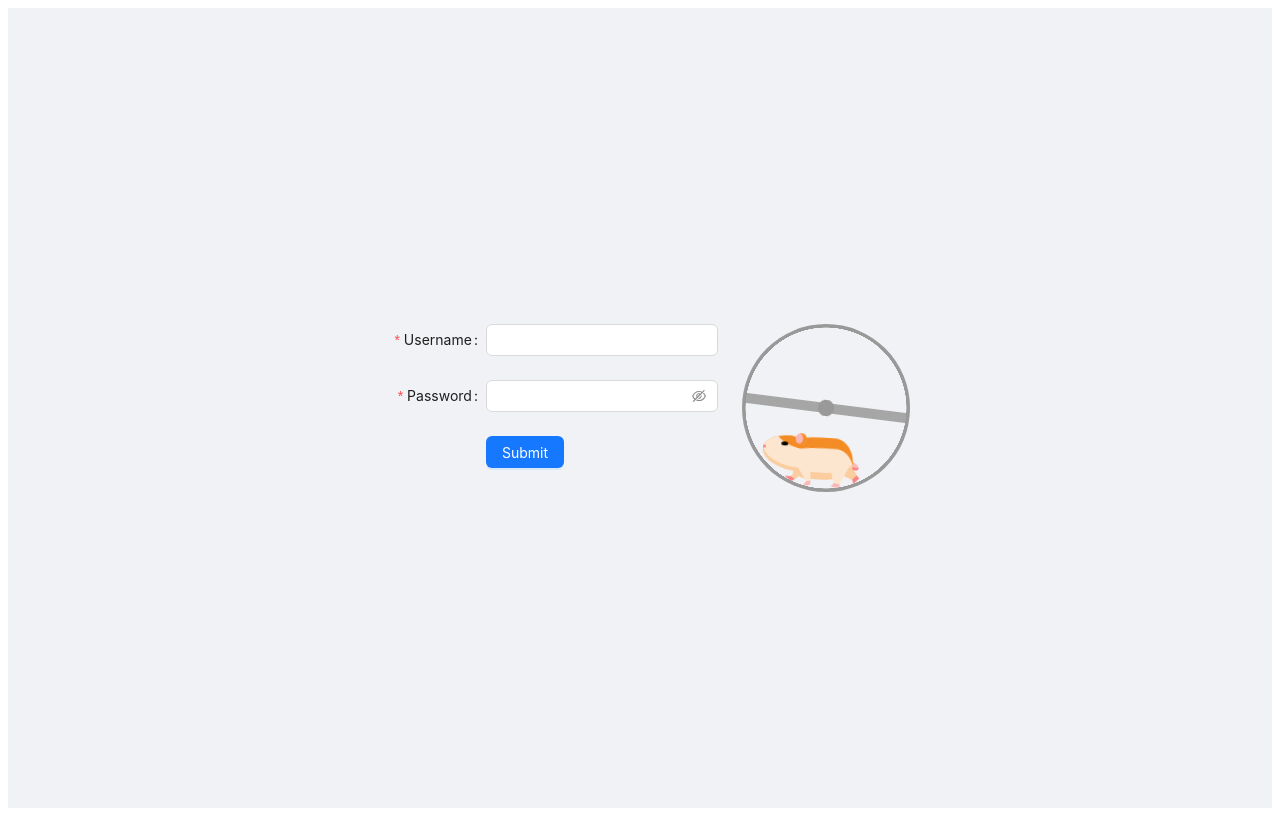
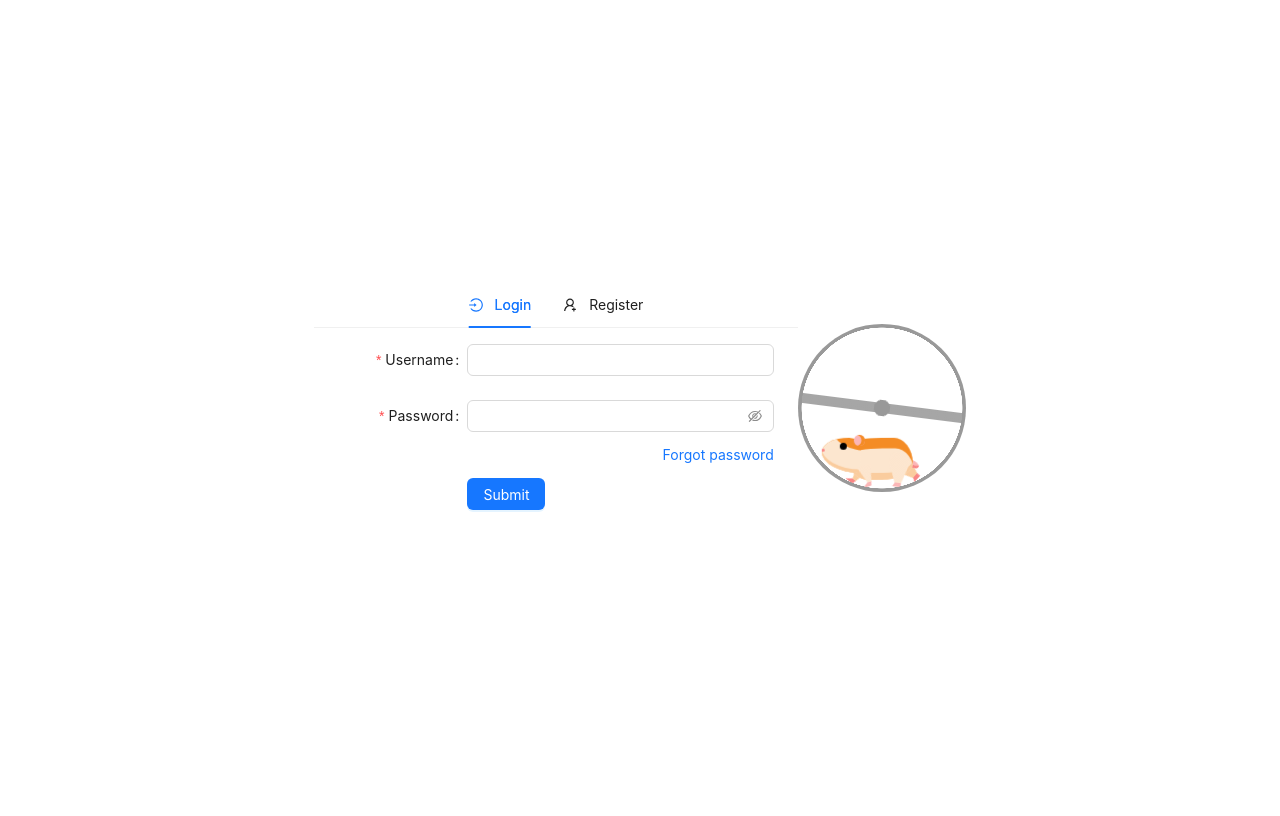
Before and after one commit to danglinh152/react-vite-test, a React (Vite) app: page /login in a window 1280 px wide. Built offline with nearby package versions, Linux system fonts and the light colour scheme.

Commit message:
loginform

```diff
--- a/src/components/formLogin.tsx
+++ b/src/components/formLogin.tsx
@@ -1,7 +1,11 @@
 import React from "react";
 import type { FormProps } from "antd";
-import { Button, Checkbox, Form, Input } from "antd";
+import { Button, Checkbox, Form, Input, Tabs } from "antd";
 import Loader from "./loader";
+import {
+  LoginOutlined,
+  UserAddOutlined,
+} from "@ant-design/icons";
 
 type FieldType = {
   username: string;
@@ -41,27 +45,73 @@ const onFinishFailed: FormProps<FieldType>["onFinishFailed"] = (errorInfo) => {
   console.log("Failed:", errorInfo);
 };
 
-const FormLogin: React.FC = () => (
-  <>
-  <div className="container" style={{
-    display: "flex",
-    justifyContent: "center",
-    alignItems: "center",
-    height: "100vh",
-    background: "#f0f2f5"
-  }}
-  >
+const LoginChildren = () => {
+  return (
     <Form
     name="basic"
     labelCol={{ span: 8 }}
     wrapperCol={{ span: 16 }}
-      style={{ maxWidth: 600,marginRight:24 }}
+    style={{ maxWidth: 600,marginRight:24,minWidth:400 }}
     initialValues={{ remember: true }}
     onFinish={onFinish}
     onFinishFailed={onFinishFailed}
     autoComplete="off"
 
   >
+    <Form.Item<FieldType>
+      label="Username"
+      name="username"
+      rules={[{ required: true, message: "Please input your username!" }]}
+    >
+      <Input />
+    </Form.Item>
+
+    <Form.Item<FieldType>
+      label="Password"
+      name="password"
+      rules={[{ required: true, message: "Please input your password!" }]}
+      style={{ marginBottom: 12 }}
+    >
+      <Input.Password />
+    <a style={{ float: 'right',marginTop: 12 }} href="">
+            Forgot password
+    </a>
+    </Form.Item>
+
+    {/* <Form.Item<FieldType> name="remember" valuePropName="checked" label={null}>
+      <Checkbox>Remember me</Checkbox>
+    </Form.Item> */}
+
+    <Form.Item label={null}>
+      <Button type="primary" htmlType="submit">
+        Submit
+      </Button>
+    </Form.Item>
+  </Form>
+  )
+}
+
+const RegisterChildren = () => {
+  return (
+    <Form
+    name="basic"
+    labelCol={{ span: 8 }}
+    wrapperCol={{ span: 16 }}
+    style={{ maxWidth: 600,marginRight:24,minWidth:400 }}
+    initialValues={{ remember: true }}
+    onFinish={onFinish}
+    onFinishFailed={onFinishFailed}
+    autoComplete="off"
+
+  >
+    <Form.Item<FieldType>
+      label="Username"
+      name="username"
+      rules={[{ required: true, message: "Please input your username!" }]}
+    >
+      <Input />
+    </Form.Item>
+
     <Form.Item<FieldType>
       label="Username"
       name="username"
@@ -88,6 +138,41 @@ const FormLogin: React.FC = () => (
       </Button>
     </Form.Item>
   </Form>
+  )
+}
+
+
+
+
+const FormLogin: React.FC = () => (
+  <>
+  <div className="container" style={{
+    display: "flex",
+    justifyContent: "center",
+    alignItems: "center",
+    height: "100vh",
+    // background: "#f0f2f5"
+  }}
+  >
+    <Tabs centered
+    defaultActiveKey="1"
+    items={[
+      {
+        key: "1",
+        label: "Login",
+        children:<LoginChildren />, // Nội dung của Tab 1
+        icon: <LoginOutlined />,
+      },
+
+      {
+        key: "2",
+        label: "Register",
+        children: <RegisterChildren />, // Nội dung của Tab 2
+        icon: <UserAddOutlined />,
+      },
+    ]}
+  />
+
   <Loader/>
   </div>
   </>
```
Lines whose indentation alone changed are shown as unchanged.
